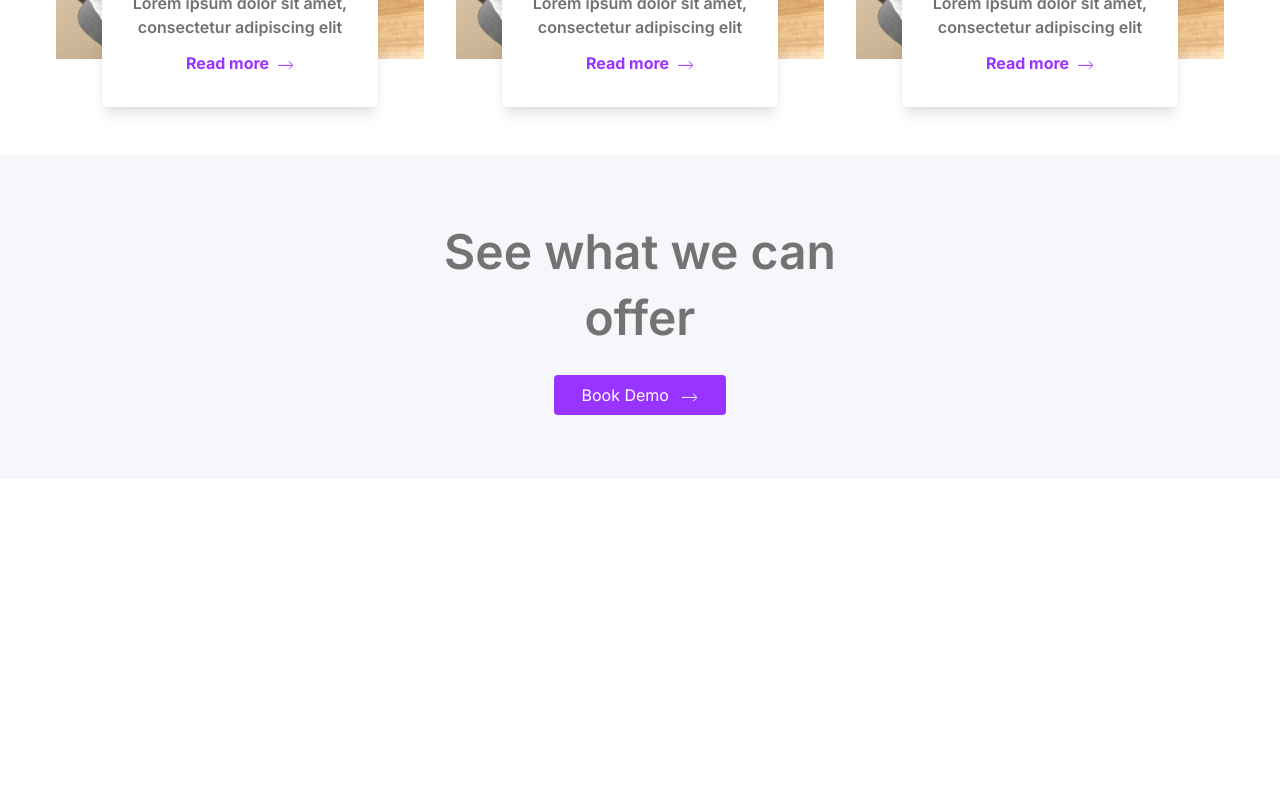
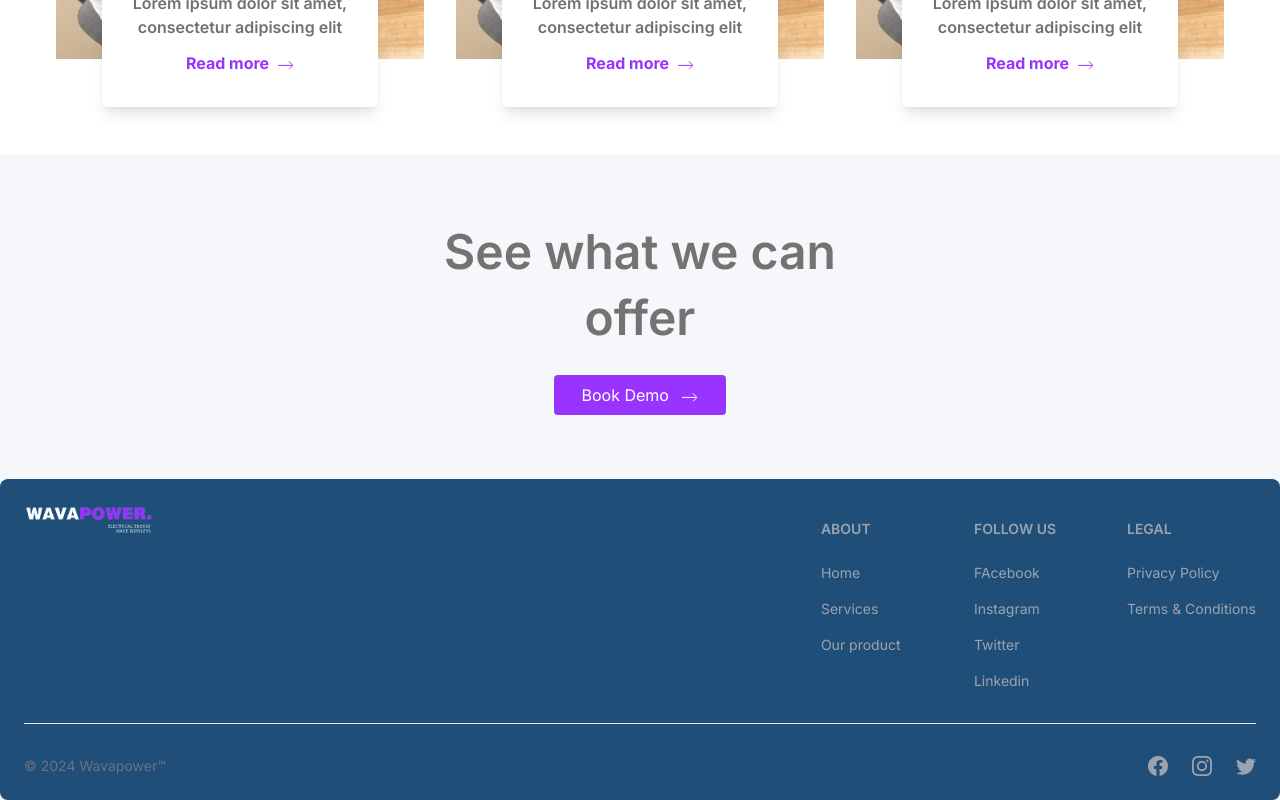
Before and after one commit to christianR15c/wavapower-website, a React (Vite) app: page / in a window 1280 px wide. Shown: the part 3044-3844 px from the top of the page. Before the commit the page ends 3523 px from the top, so only its background shows below. Built offline with nearby package versions, Linux system fonts and the light colour scheme.

Commit message:
ft: footer added

```diff
--- a/src/App.jsx
+++ b/src/App.jsx
@@ -1,6 +1,7 @@
 import './App.css';
 import About from './components/About';
 import BookDemo from './components/BookDemo';
+import Footer from './components/MyFooter';
 import Home from './components/Home';
 import Navbar from './components/Navbar';
 import Product from './components/Product';
@@ -17,6 +18,7 @@ function App() {
       <Product />
       <Works />
       <BookDemo />
+      <Footer />
     </>
   );
 }
--- /dev/null
+++ b/src/components/MyFooter.jsx
@@ -0,0 +1,59 @@
+import React from 'react';
+import { Footer } from 'flowbite-react';
+import { BsFacebook, BsInstagram, BsTwitter } from 'react-icons/bs';
+import logo from '../assets/wavapower-logo.png';
+
+const MyFooter = () => {
+  return (
+    <Footer container className="bg-brandPrimary">
+      <div className="w-full">
+        <div className="grid w-full justify-between sm:flex sm:justify-between md:flex md:grid-cols-1">
+          <div>
+            <Footer.Brand href="/" src={logo} alt="Flowbite Logo" />
+          </div>
+          <div className="grid grid-cols-2 gap-8 sm:mt-4 sm:grid-cols-3 sm:gap-6 text-white">
+            <div>
+              <Footer.Title title="about" className="text-gray-400" />
+              <Footer.LinkGroup col className="text-gray-400">
+                <Footer.Link href="#">Home</Footer.Link>
+                <Footer.Link href="#">Services</Footer.Link>
+                <Footer.Link href="#">Our product</Footer.Link>
+              </Footer.LinkGroup>
+            </div>
+            <div>
+              <Footer.Title title="Follow us" className="text-gray-400" />
+              <Footer.LinkGroup col className="text-gray-400">
+                <Footer.Link href="#">FAcebook</Footer.Link>
+                <Footer.Link href="#">Instagram</Footer.Link>
+                <Footer.Link href="#">Twitter</Footer.Link>
+                <Footer.Link href="#">Linkedin</Footer.Link>
+              </Footer.LinkGroup>
+            </div>
+            <div>
+              <Footer.Title title="Legal" className="text-gray-400" />
+              <Footer.LinkGroup col className="text-gray-400">
+                <Footer.Link href="#">Privacy Policy</Footer.Link>
+                <Footer.Link href="#">Terms &amp; Conditions</Footer.Link>
+              </Footer.LinkGroup>
+            </div>
+          </div>
+        </div>
+        <Footer.Divider />
+        <div className="w-full sm:flex sm:items-center sm:justify-between">
+          <Footer.Copyright href="#" by="Wavapower™" year={2024} />
+          <div className="mt-4 flex space-x-6 sm:mt-0 sm:justify-center text-gray-400">
+            <Footer.Icon href="#" icon={BsFacebook} className="text-gray-400" />
+            <Footer.Icon
+              href="#"
+              icon={BsInstagram}
+              className="text-gray-400"
+            />
+            <Footer.Icon href="#" icon={BsTwitter} className="text-gray-400" />
+          </div>
+        </div>
+      </div>
+    </Footer>
+  );
+};
+
+export default MyFooter;
```
